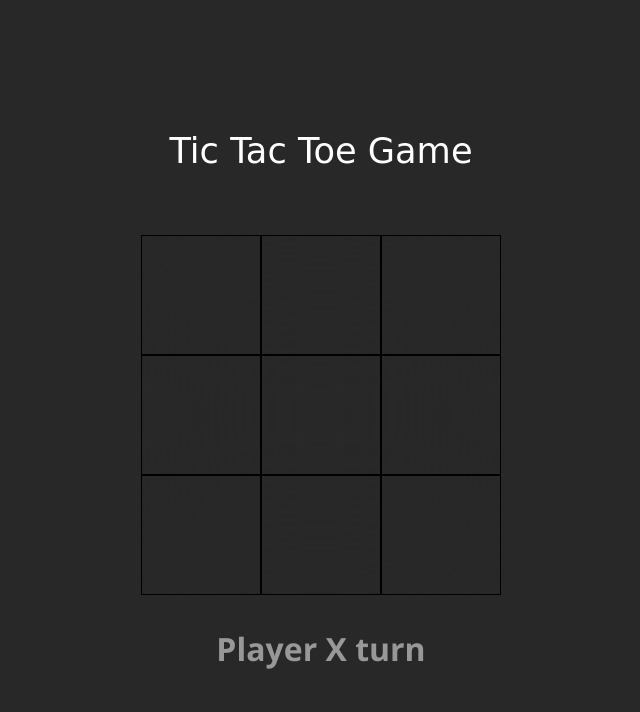
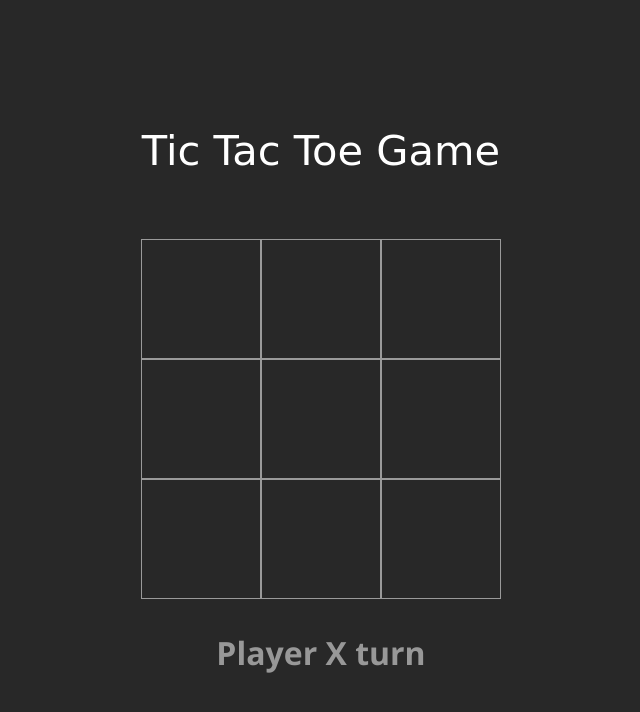
Before and after one commit to Rohanbasnet12/Tic-Tac-Toe-Game, a plain HTML site: page index.html in a window 1280 px wide. Shown: the whole page, without its empty margins (319-959 px from the left). Drawn offline with nearby package versions, Linux system fonts and the light colour scheme.

Commit message:
Update style.css

```diff
--- a/style.css
+++ b/style.css
@@ -27,7 +27,7 @@ body {
 .head {
     padding-bottom: 2rem;
     font-family: cursive;
-    font-size: 2.2rem;
+    font-size: 2.6rem;
     font-weight: 400;
     color: white;
 }
@@ -46,13 +46,12 @@ body {
 .game-container {
     display: grid;
     grid-template-columns: repeat(3, 1fr);
-
-    backdrop-filter: blur(100px);
     color: white;
 }
 
 .box {
-    border: 1px solid black;
+    border: 1px solid #9a9a9a;
+    color: white;
     width: var(--W-SIZE);
     height: var(--H-SIZE);
     display: flex;
@@ -62,6 +61,10 @@ body {
     font-weight: 600;
     cursor: pointer;
     position: relative;
+}
+
+.box:hover {
+    background: #3a3a3a80;
 }
 
 .restart {
```
